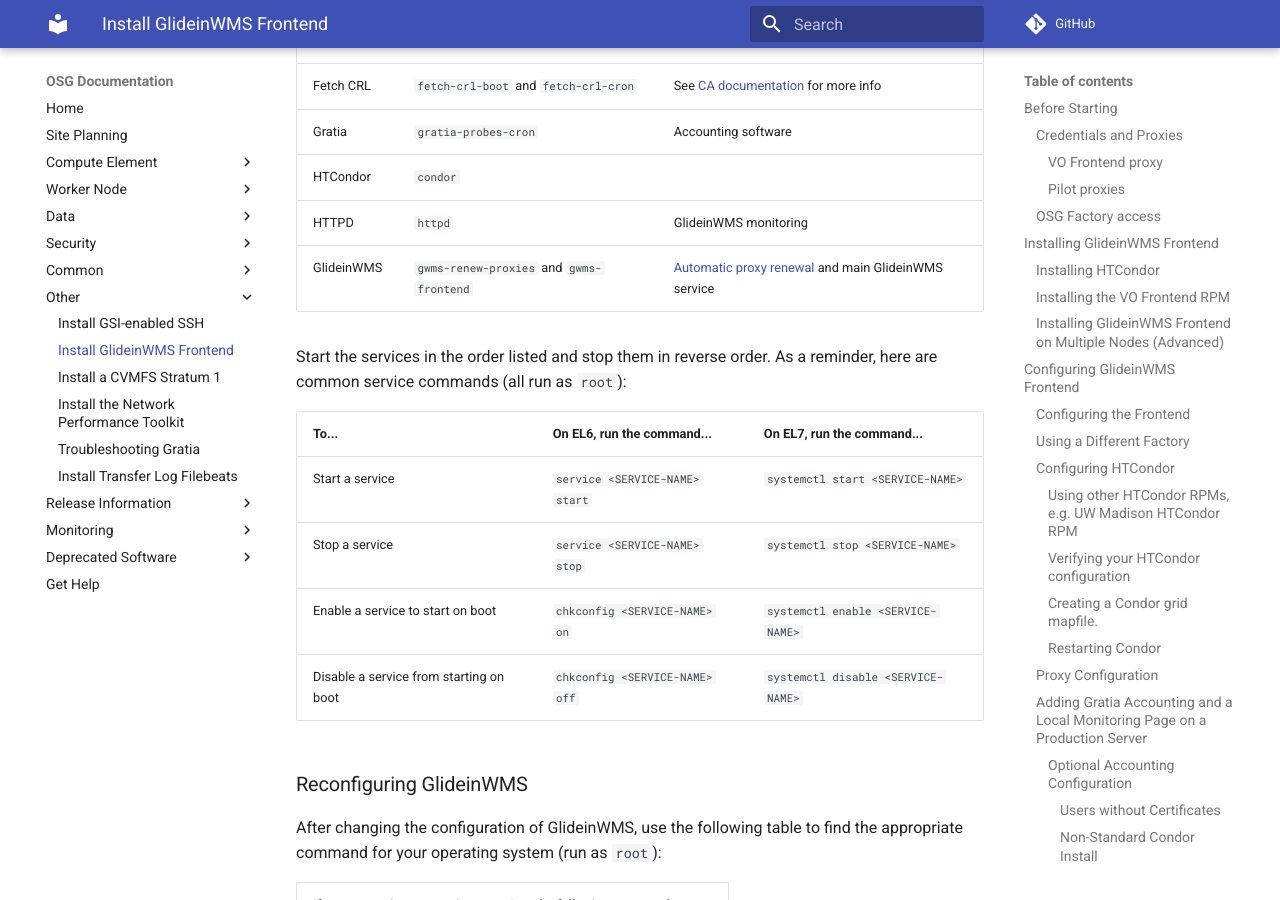
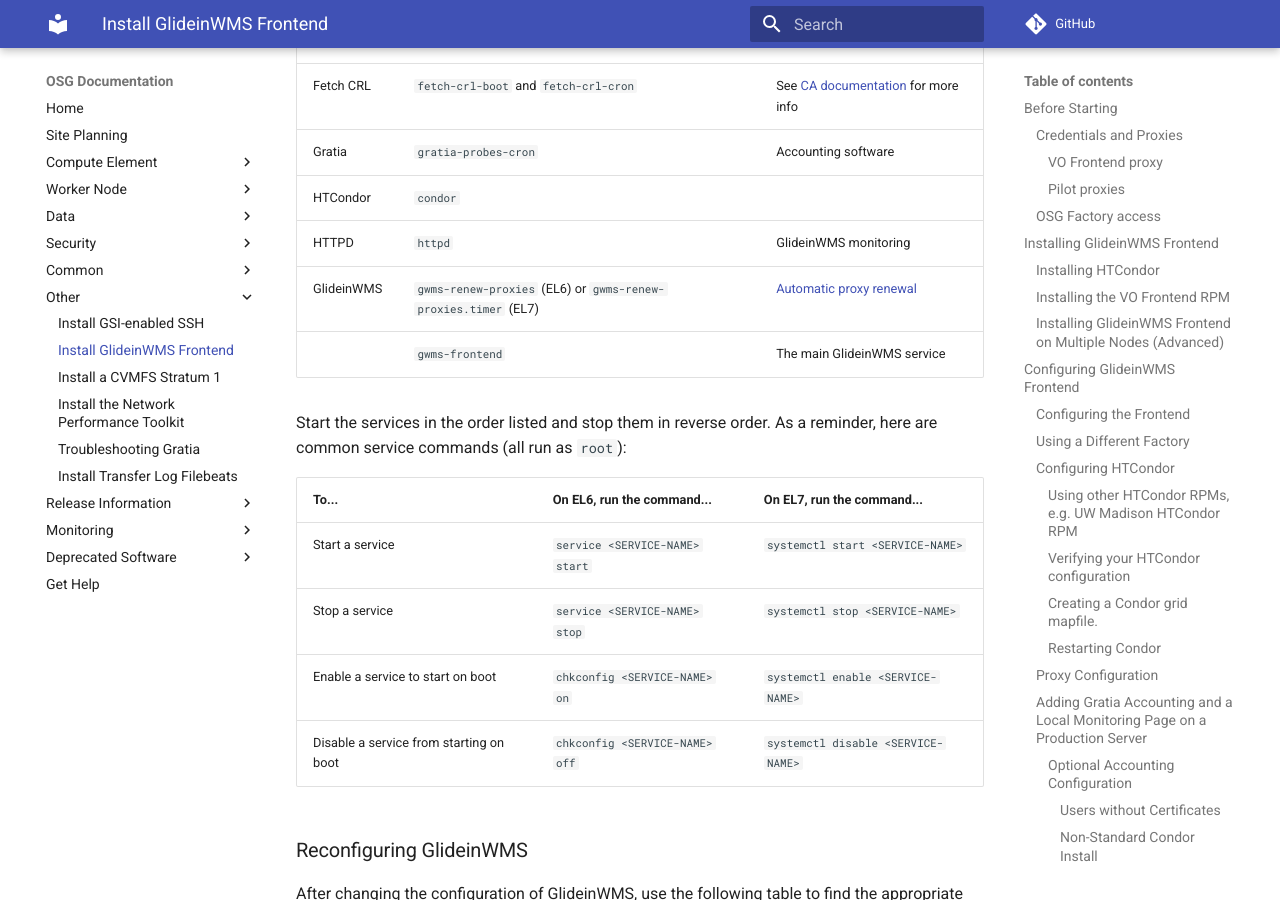
Before and after one commit to osg-htc/docs, an MkDocs documentation site: the page built from docs/other/install-gwms-frontend.md, in a window 1280 px wide and 900 px high, scrolled down 16504 px. Built offline with MkDocs 1.6.1 and Material for MkDocs 9.7.7, drawn with Linux system fonts in a browser that asks for light colours; comment, search, counter and statistics services are not loaded; old or Windows-style settings are respelled for this version of MkDocs.

Commit message:
Fix the automated proxy renewal service for EL7

```diff
--- a/docs/other/install-gwms-frontend.md
+++ b/docs/other/install-gwms-frontend.md
@@ -616,13 +616,14 @@
 
 In addition to the GlideinWMS service itself, there are a number of supporting services in your installation. The specific services are:
 
-| Software   | Service name                             | Notes                                                                        |
-|:-----------|:-----------------------------------------|:-----------------------------------------------------------------------------|
-| Fetch CRL  | `fetch-crl-boot` and `fetch-crl-cron`    | See [CA documentation](/common/ca#managing-fetch-crl-services) for more info |
-| Gratia     | `gratia-probes-cron`                     | Accounting software                                                          |
-| HTCondor   | `condor`                                 |                                                                              |
-| HTTPD      | `httpd`                                  | GlideinWMS monitoring                                                        |
-| GlideinWMS | `gwms-renew-proxies` and `gwms-frontend` | [Automatic proxy renewal](#proxy-configuration) and main GlideinWMS service  |
+| Software   | Service name                                                   | Notes                                                                        |
+|:-----------|:---------------------------------------------------------------|:-----------------------------------------------------------------------------|
+| Fetch CRL  | `fetch-crl-boot` and `fetch-crl-cron`                          | See [CA documentation](/common/ca#managing-fetch-crl-services) for more info |
+| Gratia     | `gratia-probes-cron`                                           | Accounting software                                                          |
+| HTCondor   | `condor`                                                       |                                                                              |
+| HTTPD      | `httpd`                                                        | GlideinWMS monitoring                                                        |
+| GlideinWMS | `gwms-renew-proxies` (EL6) or `gwms-renew-proxies.timer` (EL7) | [Automatic proxy renewal](#proxy-configuration)                              |
+|            | `gwms-frontend`                                                | The main GlideinWMS service                                                  |
 
 Start the services in the order listed and stop them in reverse order. As a reminder, here are common service commands (all run as `root`):
 
```
